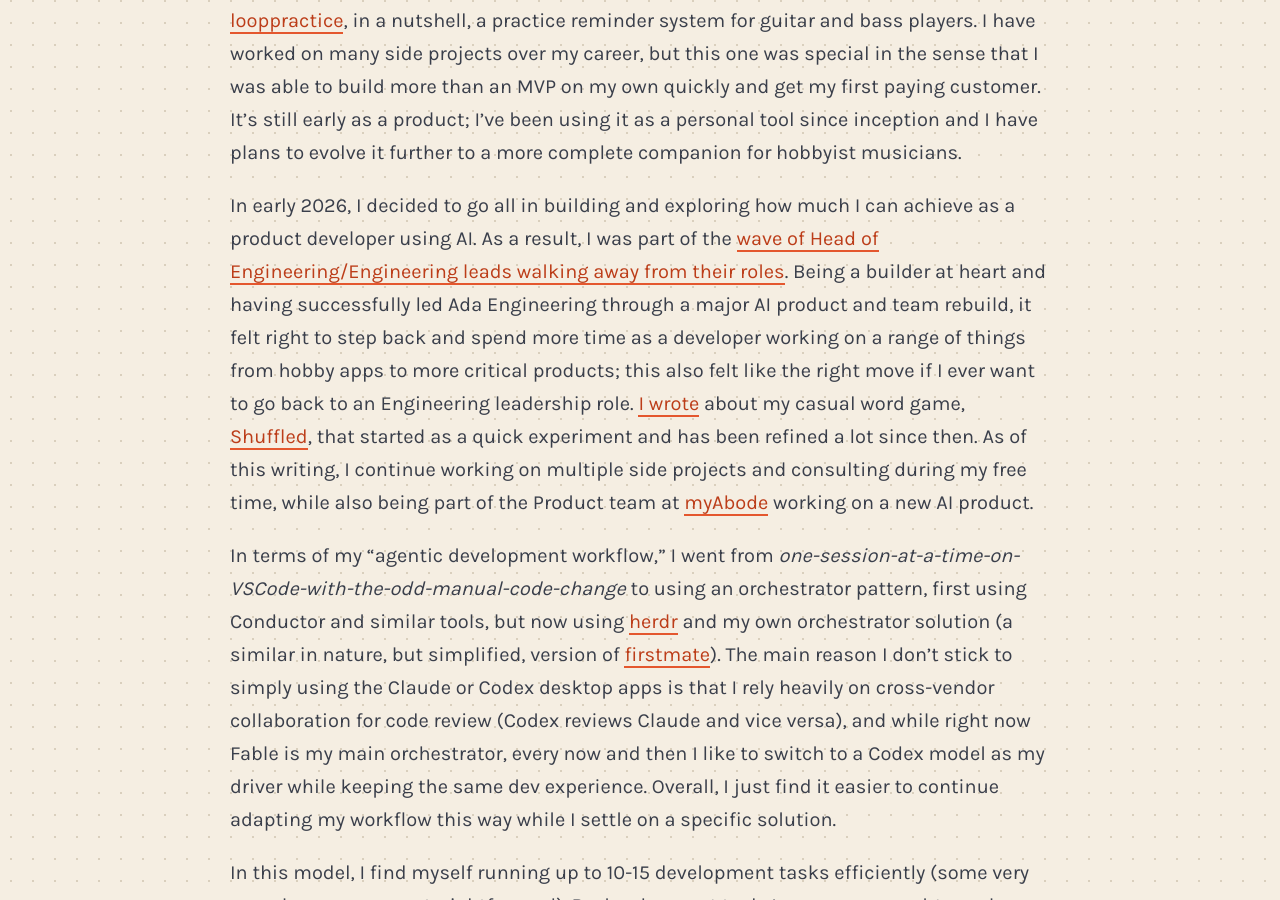
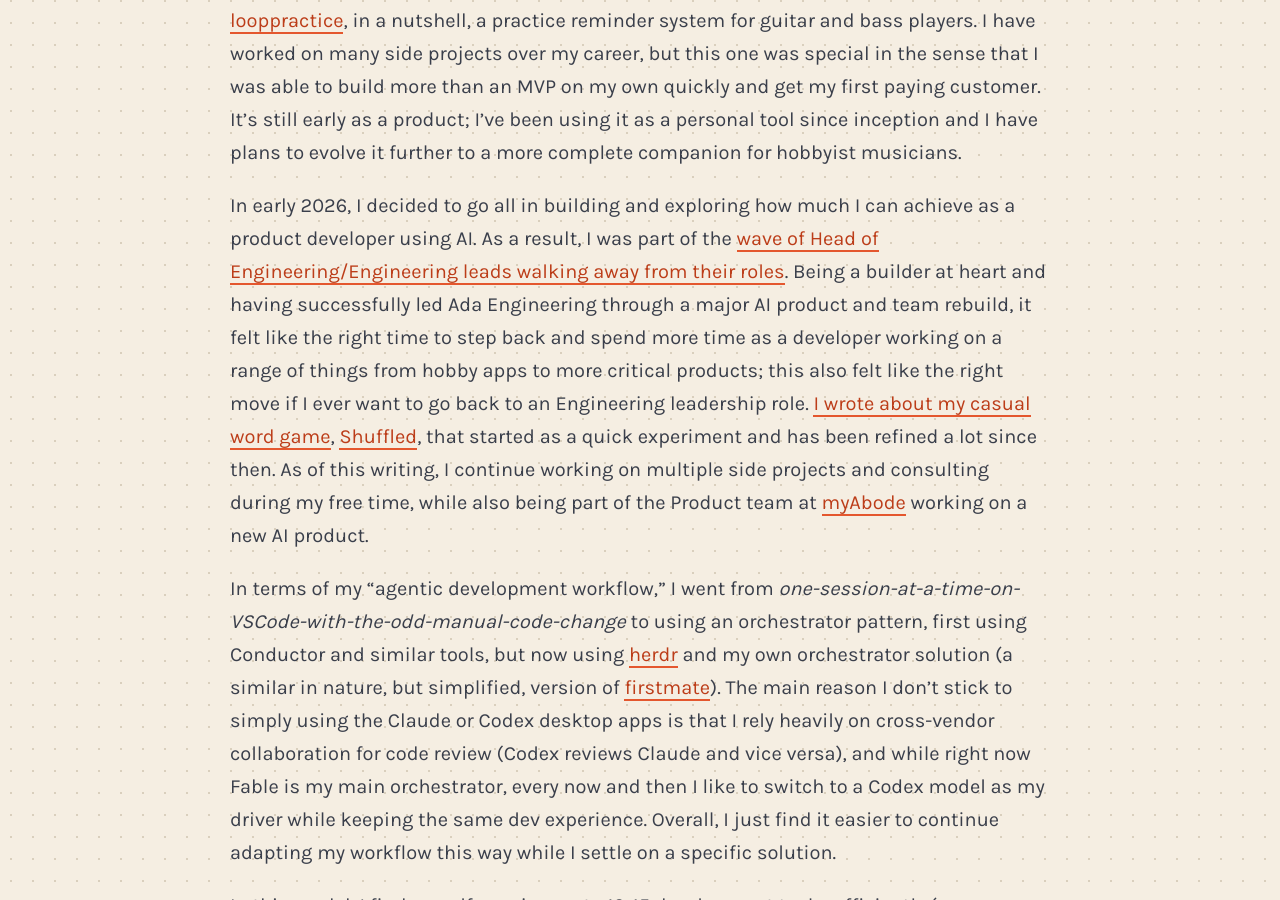
Before and after one commit to wmora/wmora.github.io, a Jekyll site: the page built from _posts/2026-09-06-thoughts-a-year-into-ai-coding.md, in a window 1280 px wide and 900 px high, scrolled down 1044 px. Built offline with Jekyll 4.4.1, drawn with Linux system fonts in a browser that asks for light colours.

Commit message:
Revise thoughts on AI coding journey and projects
Updated the narrative to clarify the transition to AI-driven product development and the evolution of personal projects.

```diff
--- a/_posts/2026-09-06-thoughts-a-year-into-ai-coding.md
+++ b/_posts/2026-09-06-thoughts-a-year-into-ai-coding.md
@@ -18,7 +18,7 @@
 
 Later in 2025, I put together a micro-SaaS as a side project to further test if I could build and fully package a product with AI coding, this time with Claude Code. The end result was [looppractice](https://looppractice.com), in a nutshell, a practice reminder system for guitar and bass players. I have worked on many side projects over my career, but this one was special in the sense that I was able to build more than an MVP on my own quickly and get my first paying customer. It’s still early as a product; I’ve been using it as a personal tool since inception and I have plans to evolve it further to a more complete companion for hobbyist musicians.
 
-In early 2026, I decided to go all in building and exploring how much I can achieve as a product developer using AI. As a result, I was part of the [wave of Head of Engineering/Engineering leads walking away from their roles](https://newsletter.pragmaticengineer.com/p/the-great-engineering-leader-career-break). Being a builder at heart and having successfully led Ada Engineering through a major AI product and team rebuild, it felt right to step back and spend more time as a developer working on a range of things from hobby apps to more critical products; this also felt like the right move if I ever want to go back to an Engineering leadership role. [I wrote](https://williammora.com/building-shuffled-treating-ai-as-a-team) about my casual word game, [Shuffled](https://shuffled.app), that started as a quick experiment and has been refined a lot since then. As of this writing, I continue working on multiple side projects and consulting during my free time, while also being part of the Product team at [myAbode](https://www.myabode.ca/) working on a new AI product.
+In early 2026, I decided to go all in building and exploring how much I can achieve as a product developer using AI. As a result, I was part of the [wave of Head of Engineering/Engineering leads walking away from their roles](https://newsletter.pragmaticengineer.com/p/the-great-engineering-leader-career-break). Being a builder at heart and having successfully led Ada Engineering through a major AI product and team rebuild, it felt like the right time to step back and spend more time as a developer working on a range of things from hobby apps to more critical products; this also felt like the right move if I ever want to go back to an Engineering leadership role. [I wrote about my casual word game](https://williammora.com/building-shuffled-treating-ai-as-a-team), [Shuffled](https://shuffled.app), that started as a quick experiment and has been refined a lot since then. As of this writing, I continue working on multiple side projects and consulting during my free time, while also being part of the Product team at [myAbode](https://www.myabode.ca/) working on a new AI product.
 
 In terms of my “agentic development workflow,” I went from _one-session-at-a-time-on-VSCode-with-the-odd-manual-code-change_ to using an orchestrator pattern, first using Conductor and similar tools, but now using [herdr](https://herdr.dev/) and my own orchestrator solution (a similar in nature, but simplified, version of [firstmate](https://github.com/kunchenguid/firstmate)). The main reason I don’t stick to simply using the Claude or Codex desktop apps is that I rely heavily on cross-vendor collaboration for code review (Codex reviews Claude and vice versa), and while right now Fable is my main orchestrator, every now and then I like to switch to a Codex model as my driver while keeping the same dev experience. Overall, I just find it easier to continue adapting my workflow this way while I settle on a specific solution.
 
```
